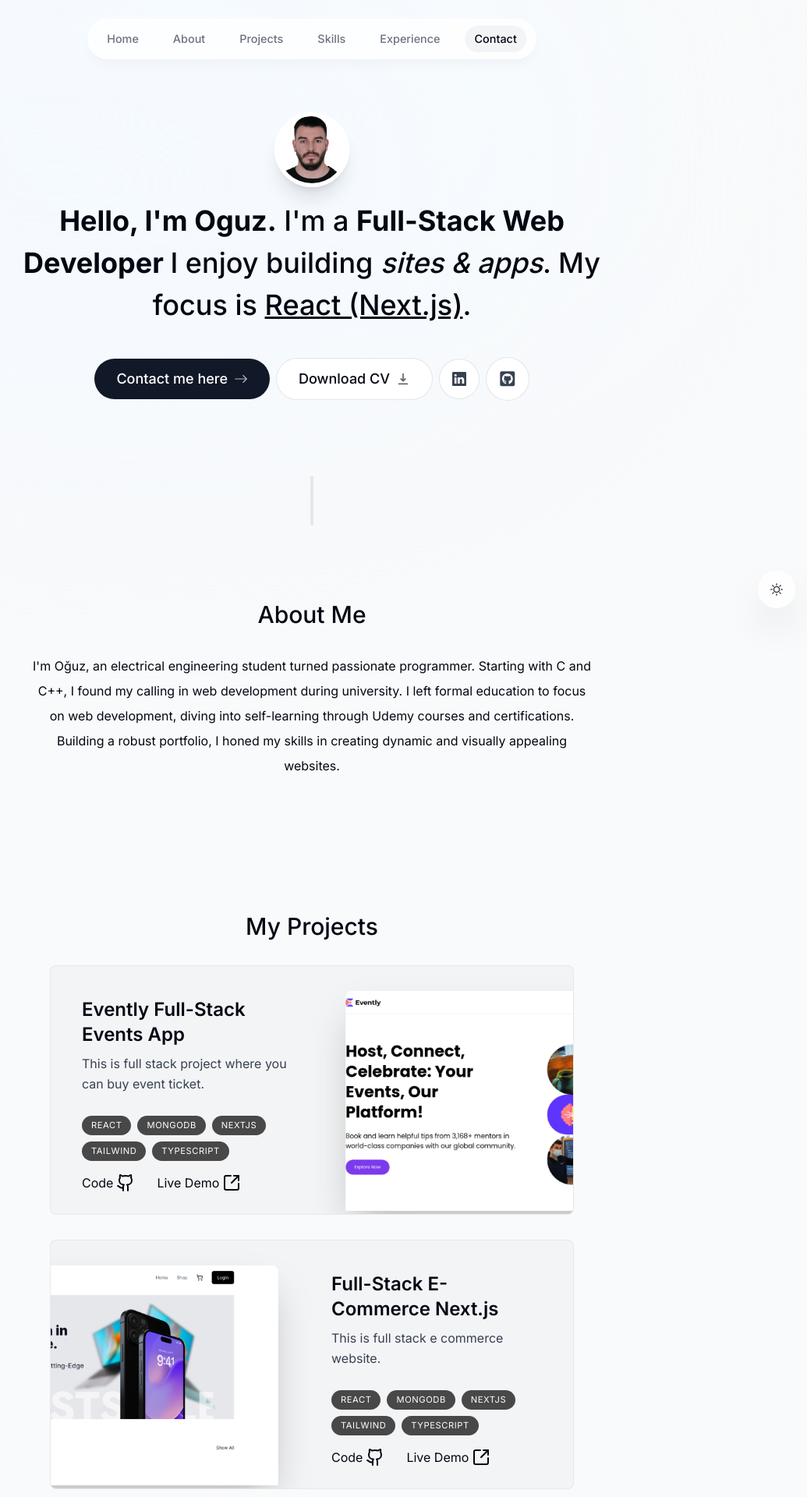
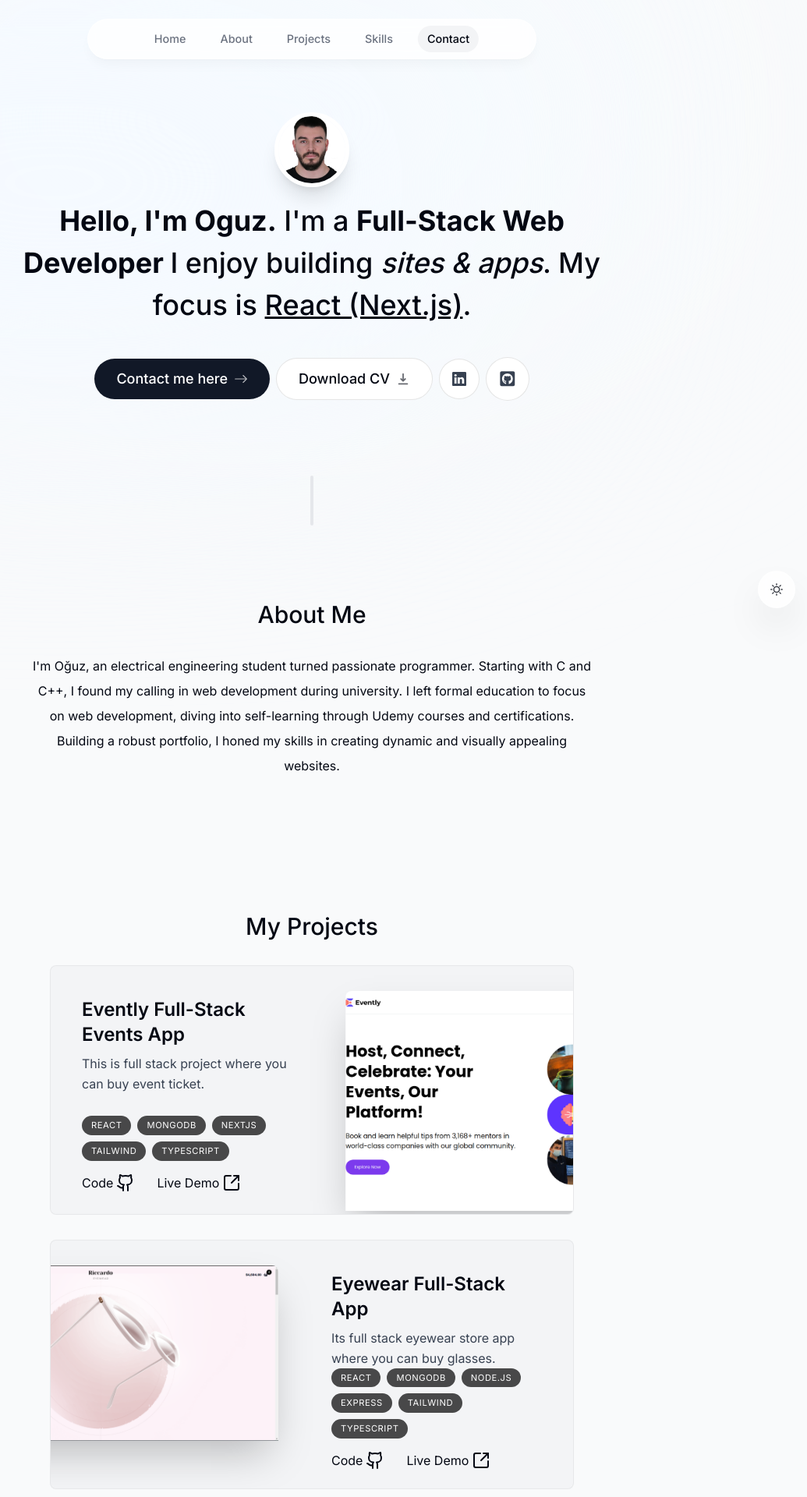
Before and after one commit to oguzcinar29/my-portfoilo, a Next.js app: page / in a window 1280 px wide. Shown: the top 1920 px of the page at 78% size, without its empty margins (240-1275 px from the left). Built offline with nearby package versions, Linux system fonts and the light colour scheme.

Commit message:
new project added

```diff
--- a/components/experience.tsx
+++ b/components/experience.tsx
@@ -12,16 +12,5 @@ import { useSectionInView } from "@/lib/hooks";
 import { useTheme } from "@/context/theme-context";
 
 export default function Experience() {
-  const { ref } = useSectionInView("Experience");
-  const { theme } = useTheme();
-
-  return (
-    <section
-      id="experience"
-      ref={ref}
-      className="scroll-mt-28 mb-28 sm:mb-40 flex flex-col justify-center items-center"
-    >
-      <SectionHeading>My experience</SectionHeading>
-    </section>
-  );
+  return <div></div>;
 }
--- a/lib/data.ts
+++ b/lib/data.ts
@@ -12,6 +12,7 @@ import pizzaOrder from "@/public/444.png";
 import rentcar from "@/public/3333333.png";
 import event from "@/public/43.png";
 import snap from "@/public/snap.png";
+import eyewear from "@/public/eyewear-store-img.png";
 export const links = [
   {
     name: "Home",
@@ -30,10 +31,6 @@ export const links = [
     hash: "#skills",
   },
   {
-    name: "Experience",
-    hash: "#experience",
-  },
-  {
     name: "Contact",
     hash: "#contact",
   },
@@ -49,6 +46,14 @@ export const projectsData = [
     imageUrl: event,
     live: "https://event-platform-nextjs.vercel.app/",
     github: "https://github.com/oguzcinar29/event-platform-nextjs",
+  },
+  {
+    title: "Eyewear Full-Stack  App",
+    description: "Its full stack eyewear store app where you can buy glasses.",
+    tags: ["React", "MongoDB", "Node.js", "Express", "Tailwind", "Typescript"],
+    imageUrl: eyewear,
+    live: "https://eyewear-store-app.onrender.com/",
+    github: "https://github.com/oguzcinar29/eyewear-store-app",
   },
   {
     title: "Full-Stack E-Commerce Next.js",
@@ -101,14 +106,6 @@ export const projectsData = [
     live: "https://nextjs-blog-website-chi.vercel.app",
     github: "https://github.com/oguzcinar29/nextjs-blog-website",
   },
-  {
-    title: "Front-end E-Commerce",
-    description: "That's made with just front-end basic e-commerce website.",
-    tags: ["React", "Javascript", "HTML", "CSS"],
-    imageUrl: frontCommerceImg,
-    live: "https://front-end-e-commerce-nine.vercel.app",
-    github: "https://github.com/oguzcinar29/front-end-e-commerce",
-  },
 ] as const;
 
 export const skillsData = [
```
Also changed, not shown: public/eyewear-store-img.png (added).
